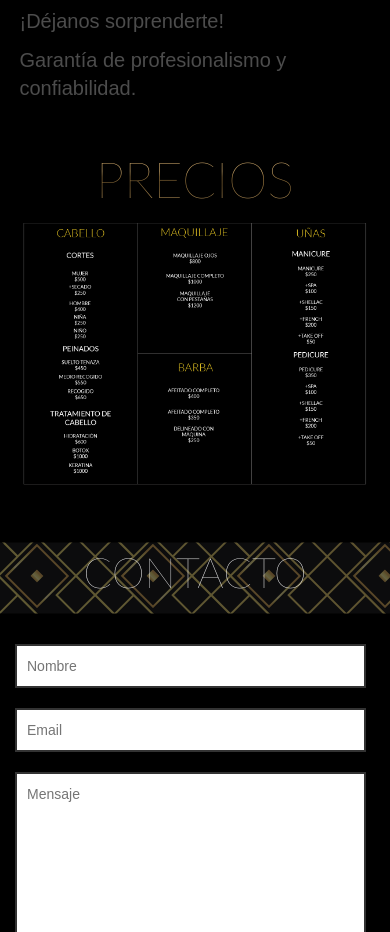
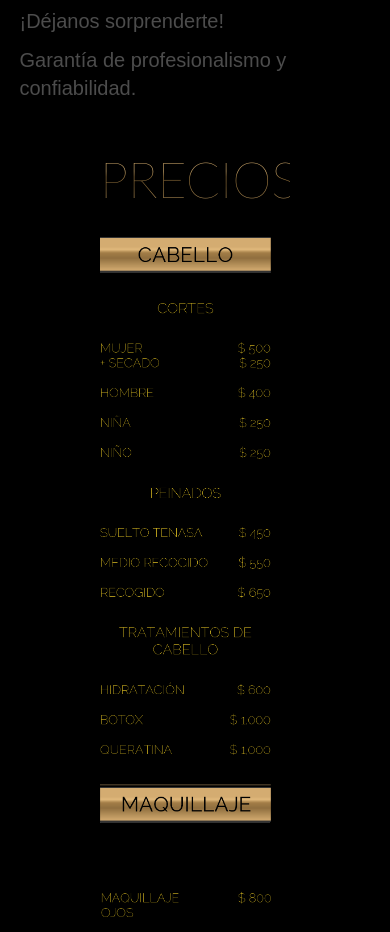
Before and after one commit to SteedMx/deluxe.mx, a website: page public/index.html in a window 390 px wide. Shown: the part 3447-4379 px from the top of the page. Drawn offline with nearby package versions, Linux system fonts and the light colour scheme; some packages are replaced by stand-ins of ours; a web font is replaced by a local one.

Commit message:
Add responsive pricing columns

```diff
--- a/public/css/main.css
+++ b/public/css/main.css
@@ -393,6 +393,14 @@ html, body {
   background-color: #000;
   background-size: cover;
   padding-bottom: 50px;
+}
+
+#home-pricing .container {
+  padding: 0 100px 0 100px;
+}
+
+#home-pricing img {
+  max-width: 90%;
 }
 
 #myCarousel {
--- a/public/partials/home.html
+++ b/public/partials/home.html
@@ -198,8 +198,18 @@
    ================================================== -->
 <section id="home-pricing">
      <div class="container">
-        <h1>PRECIOS</h1>
-        <img src='/images/pricing.png'></div>
+        <h1>PRECIOS</h1><br>
+        <div class="row">
+              <div class="col-md-4 col-xs-12">
+                <img src='/images/pricing_hair.png'>
+              </div>
+              <div class="col-md-4 col-xs-12">
+                <img src='/images/pricing_makeup_beard.png'>
+              </div>
+              <div class="col-md-4 col-xs-12">
+                <img src='/images/pricing_nails.png'>
+              </div>
+        </div>
     </div>
 </section> <!-- end homepage how-it-works -->
 
```
Also changed, not shown: public/images/pricing_hair.png (added), public/images/pricing_makeup_beard.png (added), public/images/pricing_nails.png (added).
